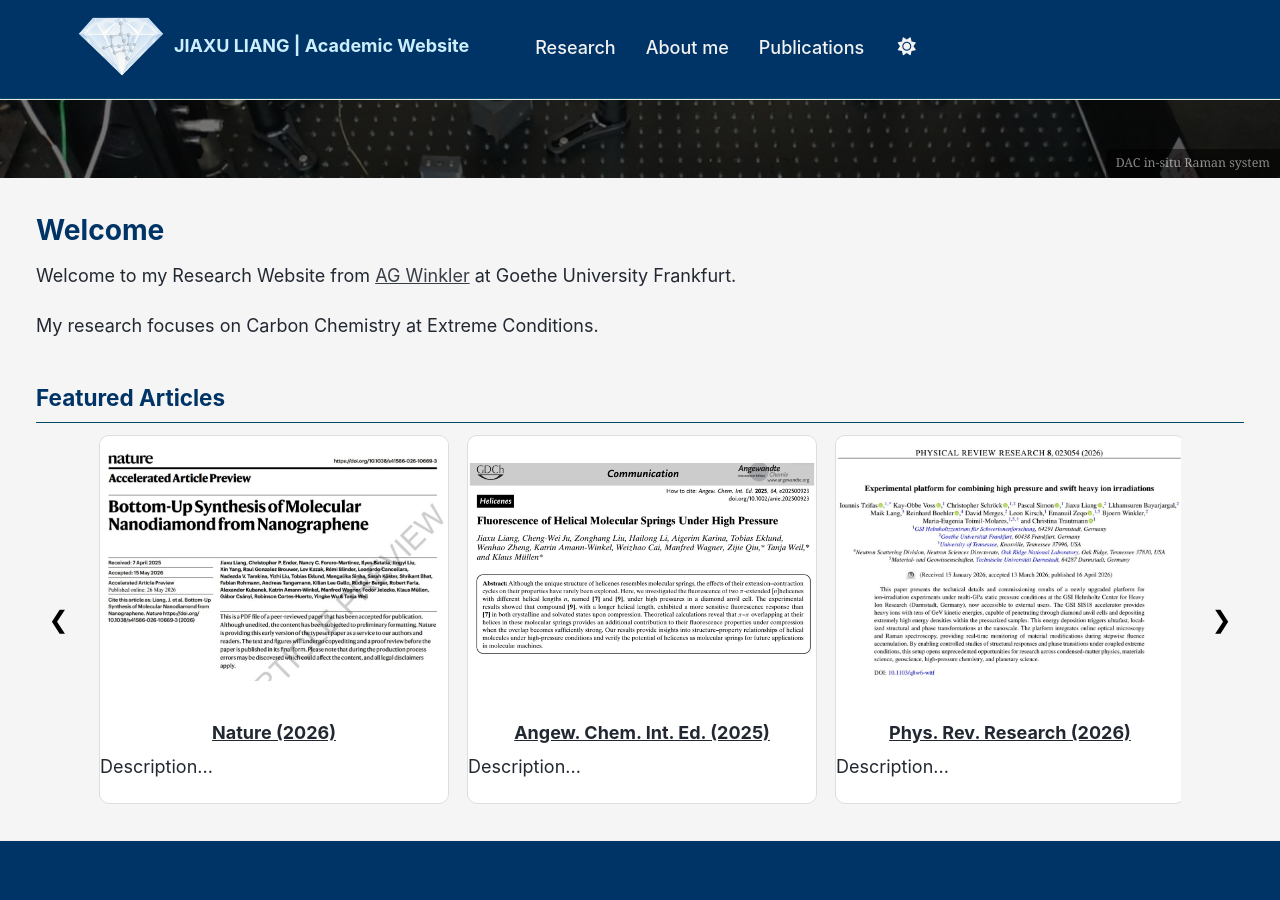
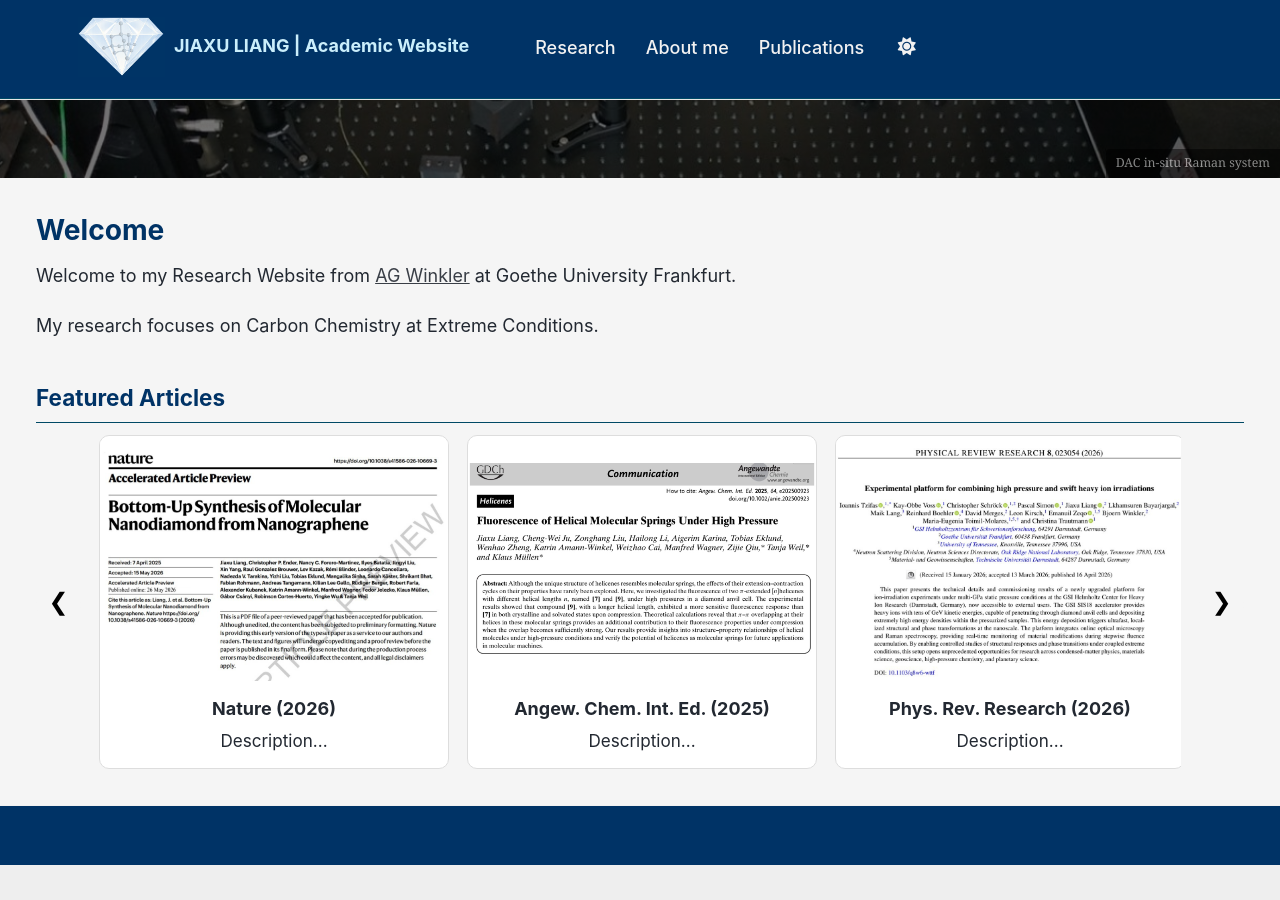
Before and after one commit to liangjiaxu-research/liangjiaxu-research.github.io, a Jekyll site: the page built from _pages/about.md, in a window 1280 px wide and 900 px high, scrolled down 371 px. Built offline with Jekyll 4.4.1, drawn with Linux system fonts in a browser that asks for light colours; a script bundle is joined from its source files by our own code; library files that are not in the unit come from our copies; after the commit the page ends 1236 px from its top, so only the background shows below that.

Commit message:
Update _custom.scss

```diff
--- a/_sass/_custom.scss
+++ b/_sass/_custom.scss
@@ -78,13 +78,18 @@ body {
     box-shadow: 0 8px 24px rgba(0,0,0,0.15);
 }
 .card-link {
-    text-decoration: none;
+    text-decoration: none !important;
     color: inherit;
 }
+
 .featured-card h3 {
     text-align: center;
-    text-decoration: none !important;
-    border-bottom: none !important;
+    margin: 12px 15px 8px;
+}
+.featured-card p {
+    margin: 0 15px 15px;
+    text-align: center;
+    font-size: 0.95rem;
 }
 
 
```
